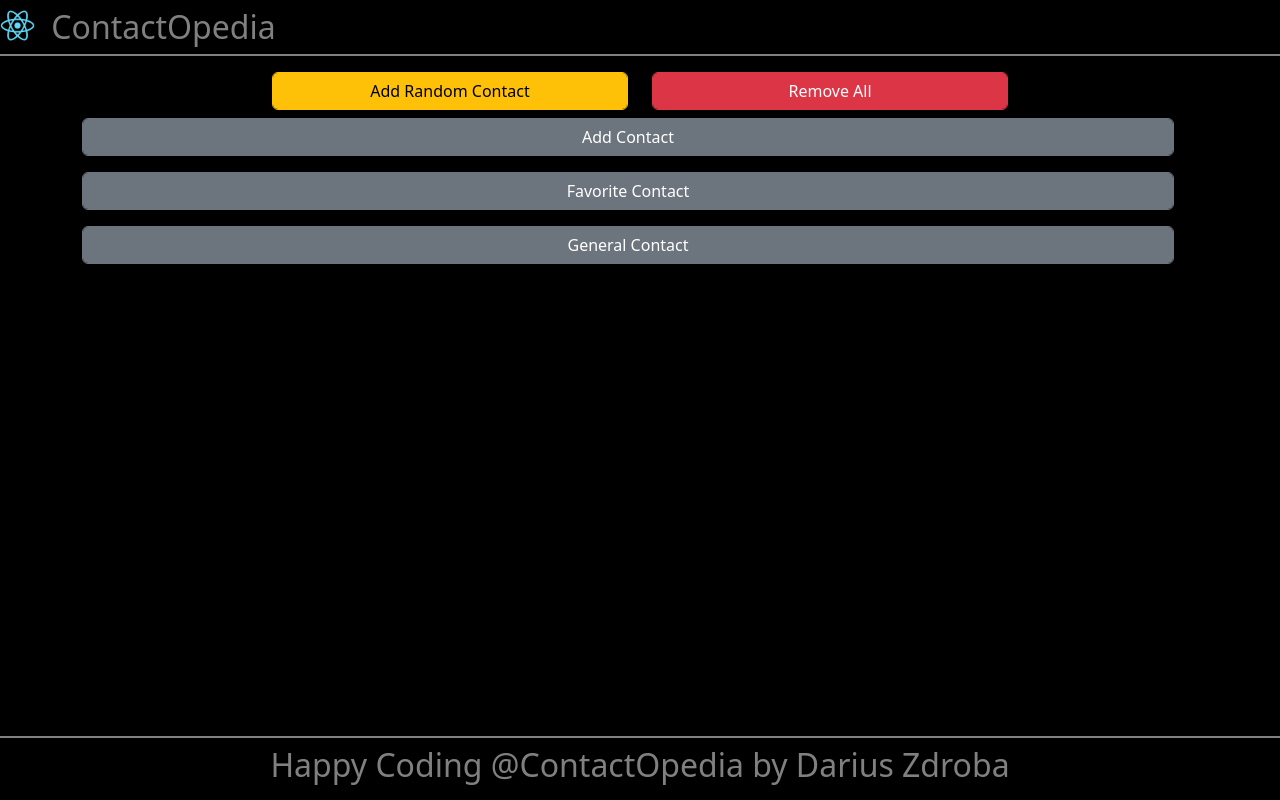
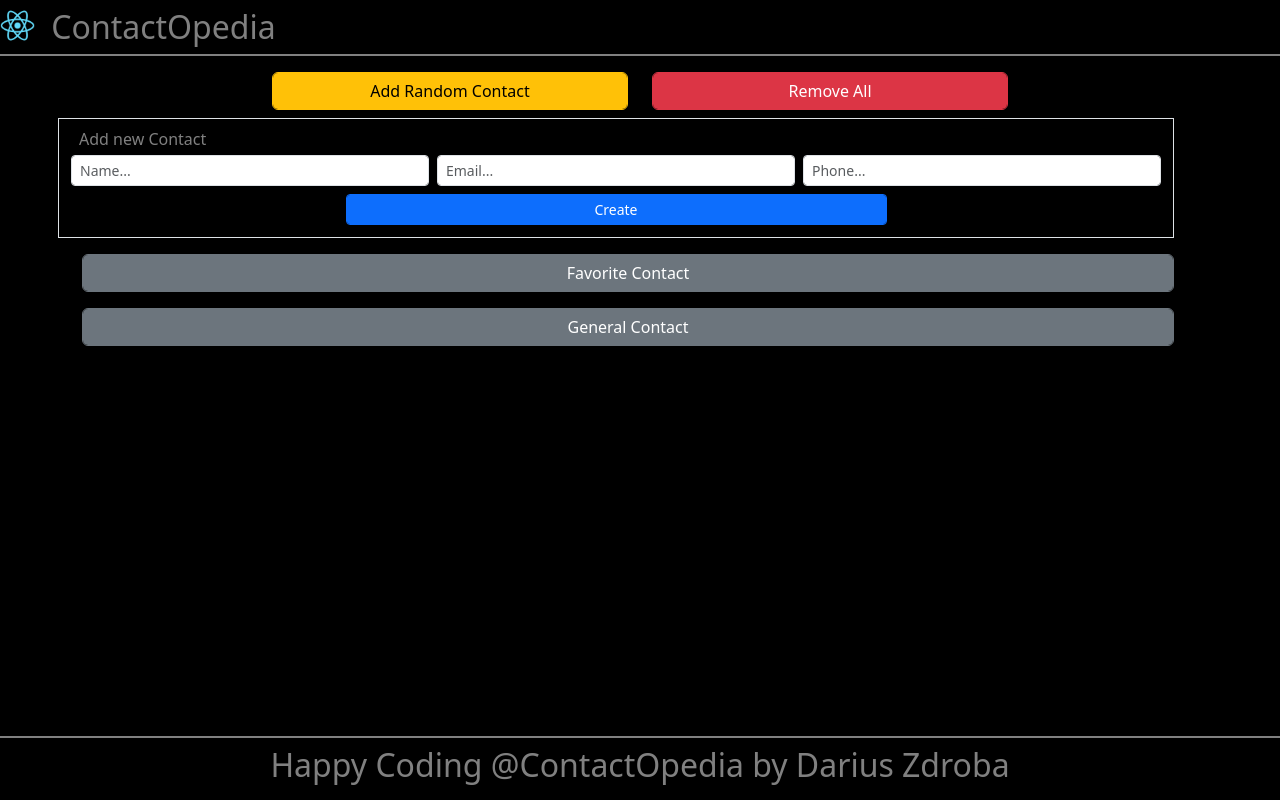
Before and after one commit to DariusZdroba/contactopedia, a React (Create React App) app: page / in a window 1280 px wide. Built offline with nearby package versions, Linux system fonts and the light colour scheme.

Commit message:
AddContact form

```diff
--- a/src/Components/ContactPages/AddContact.jsx
+++ b/src/Components/ContactPages/AddContact.jsx
@@ -2,8 +2,32 @@
 
 const AddContact = () => {
   return (
-    <div>
-      <button className="btn btn-secondary form-control">Add Contact</button>
+    <div className="border row text-white p-2">
+      <div className="col-12 text-white-50">Add new Contact</div>
+      <div className="col-12 col-md-4 p-1">
+        <input
+          type="text"
+          className="form-control form-control-sm"
+          placeholder="Name..."
+        ></input>
+      </div>
+      <div className="col-12 col-md-4 p-1">
+        <input
+          type="text"
+          className="form-control form-control-sm"
+          placeholder="Email..."
+        ></input>
+      </div>
+      <div className="col-12 col-md-4 p-1">
+        <input
+          type="text"
+          className="form-control form-control-sm"
+          placeholder="Phone..."
+        ></input>
+      </div>
+      <div className="col-12 col-md-6 offset-md-3 p-1">
+        <button className="btn btn-primary btn-sm form-control">Create</button>
+      </div>
     </div>
   );
 };
```
